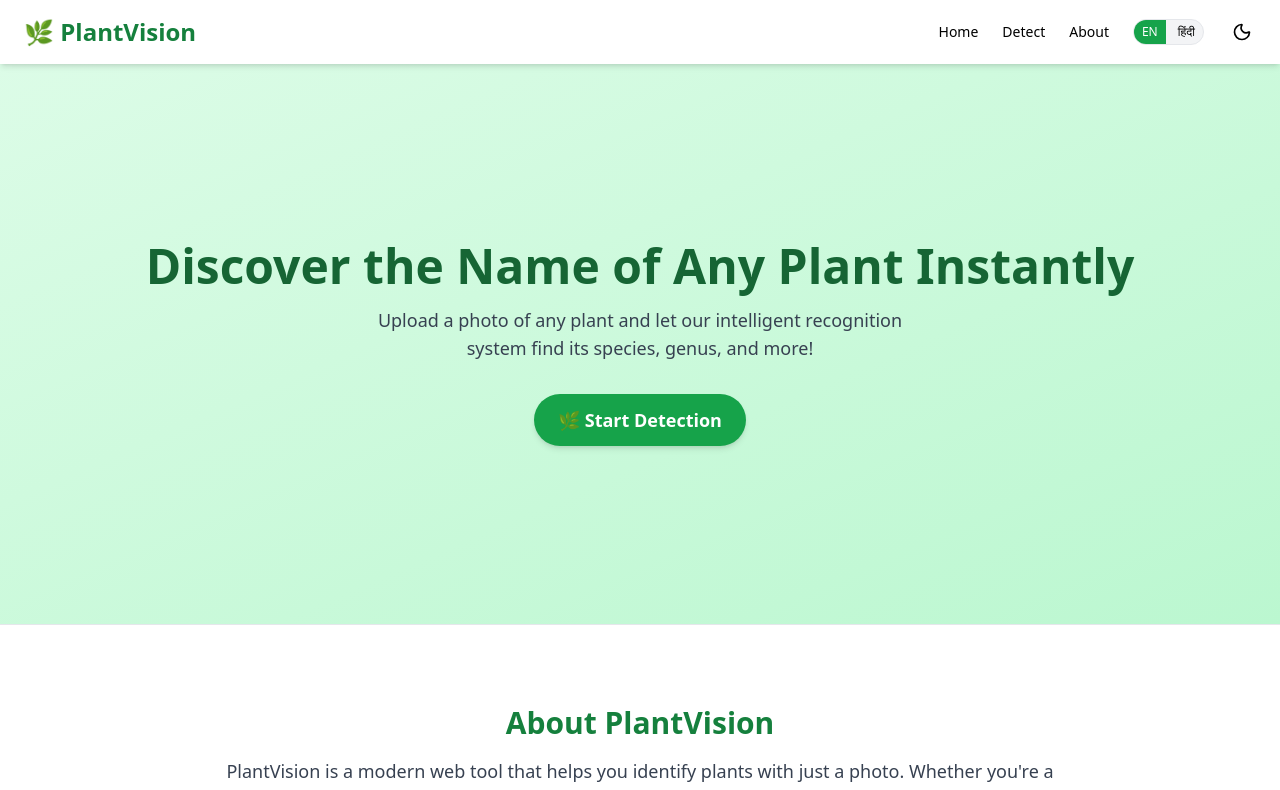
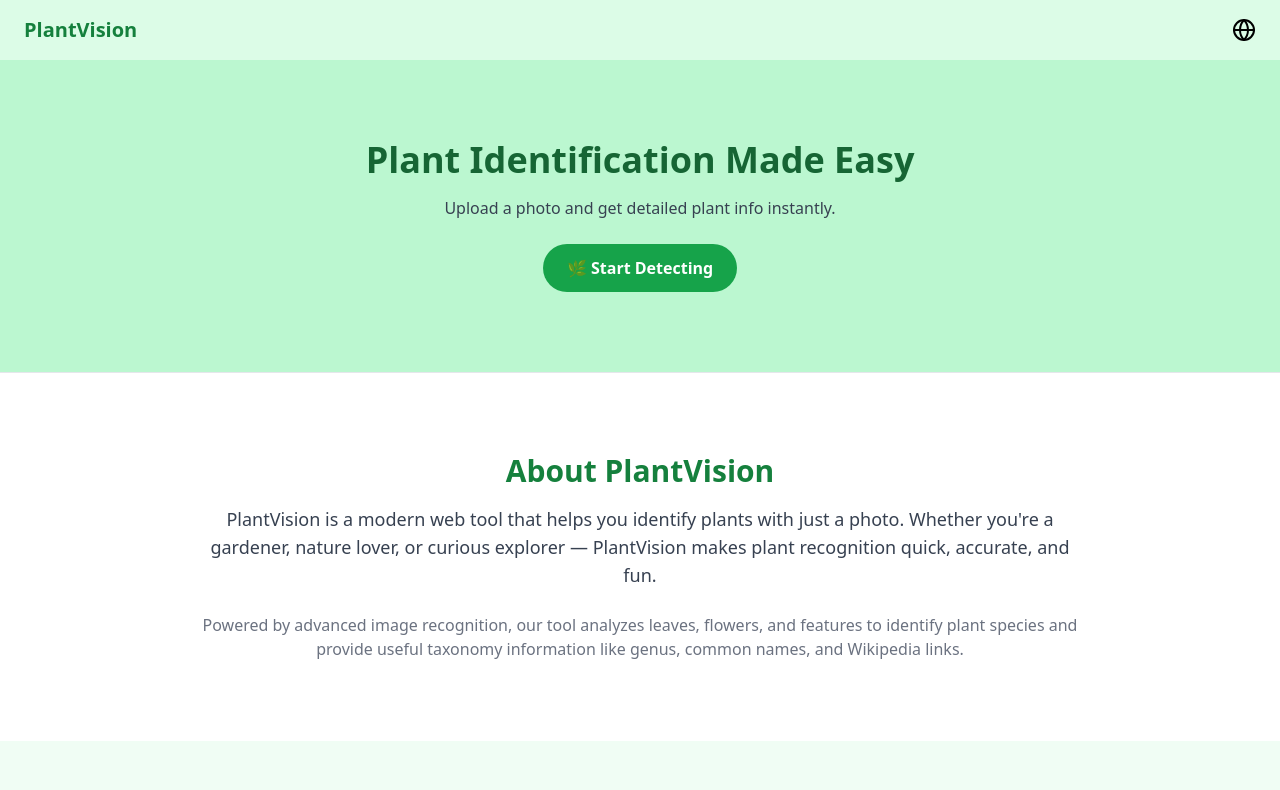
Before and after one commit to Arpan-227/plantvision, a React (Create React App) app: page / in a window 1280 px wide. Shown: the top 790 px of the page. Built offline with nearby package versions, Linux system fonts and the light colour scheme.

Commit message:
🌐 Fix language toggle and Start Detecting scroll

```diff
--- a/src/App.js
+++ b/src/App.js
@@ -1,4 +1,4 @@
-import React, { useState, useEffect } from "react";
+import React, { useState } from "react";
 import Header from "./components/Header";
 import HeroSection from "./components/HeroSection";
 import AboutSection from "./components/AboutSection";
@@ -6,25 +6,15 @@ import Detection from "./components/Detection";
 import Footer from "./components/Footer";
 
 function App() {
-  const [darkMode, setDarkMode] = useState(false);
   const [lang, setLang] = useState("en");
 
-  useEffect(() => {
-    document.documentElement.classList.toggle("dark", darkMode);
-  }, [darkMode]);
-
   return (
-    <div className="bg-white text-black dark:bg-gray-900 dark:text-white transition-colors">
-      <Header
-        toggleTheme={() => setDarkMode(!darkMode)}
-        darkMode={darkMode}
-        lang={lang}
-        setLang={setLang}
-      />
+    <div className="font-sans bg-white dark:bg-gray-900 text-black dark:text-white transition-colors">
+      <Header lang={lang} setLang={setLang} />
       <HeroSection lang={lang} />
       <AboutSection lang={lang} />
       <Detection lang={lang} />
-      <Footer />
+      <Footer lang={lang} />
     </div>
   );
 }
--- a/src/components/Header.jsx
+++ b/src/components/Header.jsx
@@ -1,46 +1,18 @@
 import React from "react";
-import { Sun, Moon } from "lucide-react";
+import { Globe } from "lucide-react";
 
-export default function Header({ toggleTheme, darkMode, lang, setLang }) {
-  const scrollTo = (id) => {
-    const el = document.getElementById(id);
-    if (el) el.scrollIntoView({ behavior: "smooth" });
-  };
-
+export default function Header({ lang, setLang }) {
   return (
-    <header className="flex items-center justify-between px-6 py-4 shadow-md sticky top-0 z-50 bg-white dark:bg-gray-900 transition-colors">
-      <h1
-        className="text-2xl font-bold cursor-pointer text-green-700 dark:text-green-400"
-        onClick={() => scrollTo("hero")}
-      >
-        🌿 PlantVision
-      </h1>
-      <nav className="flex gap-6 items-center">
-        <button onClick={() => scrollTo("hero")} className="text-sm font-medium hover:text-green-600 dark:hover:text-green-300">Home</button>
-        <button onClick={() => scrollTo("detect")} className="text-sm font-medium hover:text-green-600 dark:hover:text-green-300">Detect</button>
-        <button onClick={() => scrollTo("about")} className="text-sm font-medium hover:text-green-600 dark:hover:text-green-300">About</button>
-
-        {/* Language Toggle */}
-        <div className="flex gap-1 border rounded-full overflow-hidden bg-gray-100 dark:bg-gray-700 text-xs">
-          <button
-            className={`px-2 py-1 ${lang === "en" ? "bg-green-600 text-white" : "hover:bg-gray-200 dark:hover:bg-gray-600"}`}
-            onClick={() => setLang("en")}
-          >
-            EN
-          </button>
-          <button
-            className={`px-2 py-1 ${lang === "hi" ? "bg-green-600 text-white" : "hover:bg-gray-200 dark:hover:bg-gray-600"}`}
-            onClick={() => setLang("hi")}
-          >
-            हिंदी
-          </button>
-        </div>
-
-        {/* Theme Toggle */}
-        <button onClick={toggleTheme} className="text-xl p-1 rounded hover:bg-gray-100 dark:hover:bg-gray-700">
-          {darkMode ? <Sun size={20} /> : <Moon size={20} />}
+    <header className="flex justify-between items-center px-6 py-4 bg-green-100 dark:bg-gray-800 shadow">
+      <h1 className="text-xl font-bold text-green-700 dark:text-green-300">PlantVision</h1>
+      <div className="flex items-center gap-4">
+        <button
+          onClick={() => setLang(lang === "en" ? "hi" : "en")}
+          className="hover:text-green-600"
+        >
+          <Globe />
         </button>
-      </nav>
+      </div>
     </header>
   );
 }
--- a/src/components/HeroSection.jsx
+++ b/src/components/HeroSection.jsx
@@ -1,27 +1,28 @@
 import React from "react";
 
-export default function HeroSection() {
-  const scrollToDetect = () => {
-    const el = document.getElementById("detect");
-    if (el) el.scrollIntoView({ behavior: "smooth" });
-  };
+export default function HeroSection({ lang }) {
+  const t = {
+    en: {
+      title: "Plant Identification Made Easy",
+      subtitle: "Upload a photo and get detailed plant info instantly.",
+      button: "🌿 Start Detecting"
+    },
+    hi: {
+      title: "पौधों की पहचान अब आसान",
+      subtitle: "एक फोटो अपलोड करें और पौधे की जानकारी पाएं।",
+      button: "🌿 पहचान शुरू करें"
+    }
+  }[lang];
 
   return (
-    <section
-      id="hero"
-      className="min-h-[70vh] flex flex-col items-center justify-center text-center px-4 bg-gradient-to-br from-green-100 to-green-200 dark:from-gray-800 dark:to-gray-900"
-    >
-      <h2 className="text-4xl md:text-5xl font-bold text-green-800 dark:text-green-300 mb-4">
-        Discover the Name of Any Plant Instantly
-      </h2>
-      <p className="max-w-xl text-gray-700 dark:text-gray-300 text-lg mb-8">
-        Upload a photo of any plant and let our intelligent recognition system find its species, genus, and more!
-      </p>
+    <section className="text-center py-20 bg-green-200 dark:bg-gray-800">
+      <h2 className="text-4xl font-bold mb-4 text-green-800 dark:text-green-300">{t.title}</h2>
+      <p className="mb-6 text-gray-700 dark:text-gray-300">{t.subtitle}</p>
       <button
-        onClick={scrollToDetect}
-        className="bg-green-600 hover:bg-green-700 text-white px-6 py-3 text-lg rounded-full font-semibold transition duration-300 shadow-md"
+        onClick={() => document.getElementById("detect")?.scrollIntoView({ behavior: "smooth" })}
+        className="px-6 py-3 bg-green-600 text-white rounded-full font-semibold hover:bg-green-700 transition"
       >
-        🌿 Start Detection
+        {t.button}
       </button>
     </section>
   );
```
